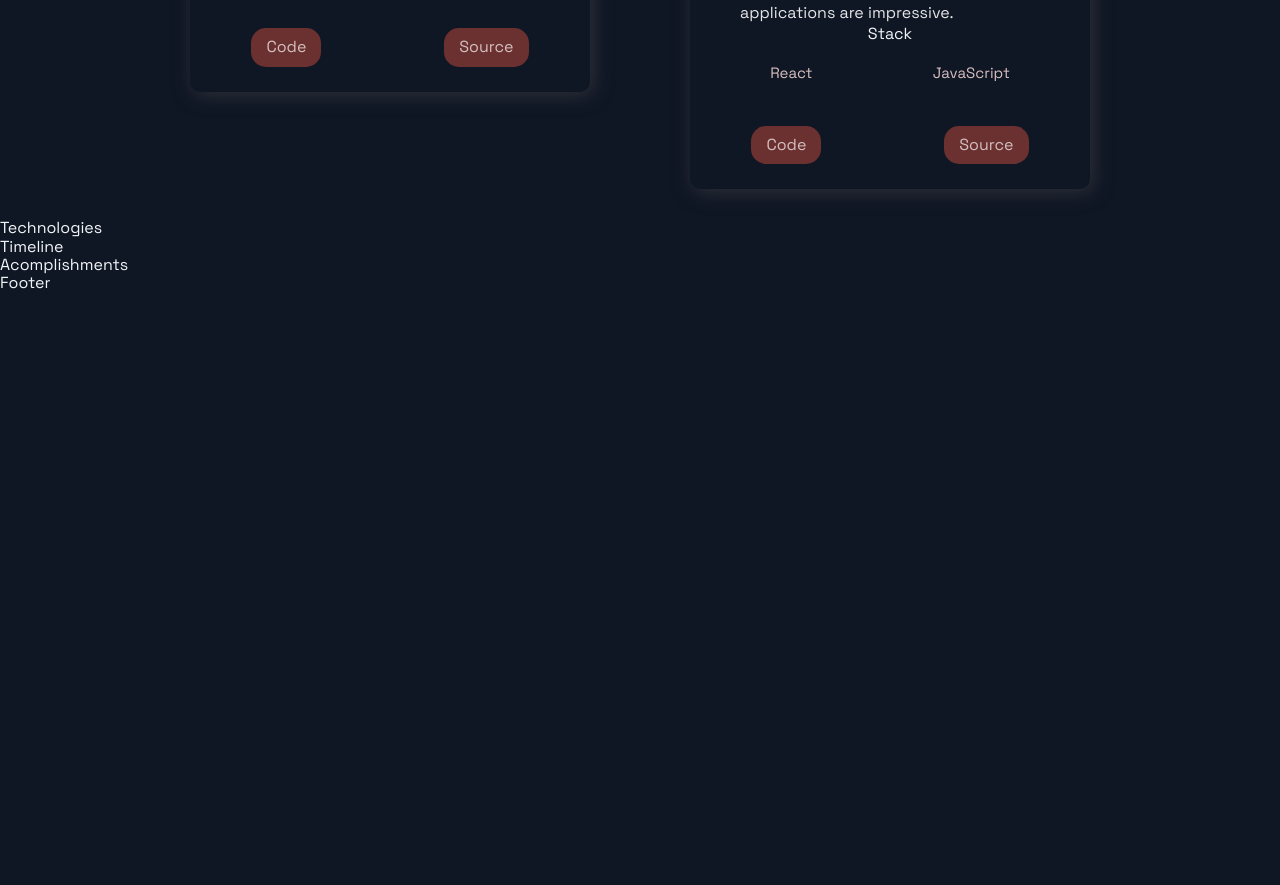
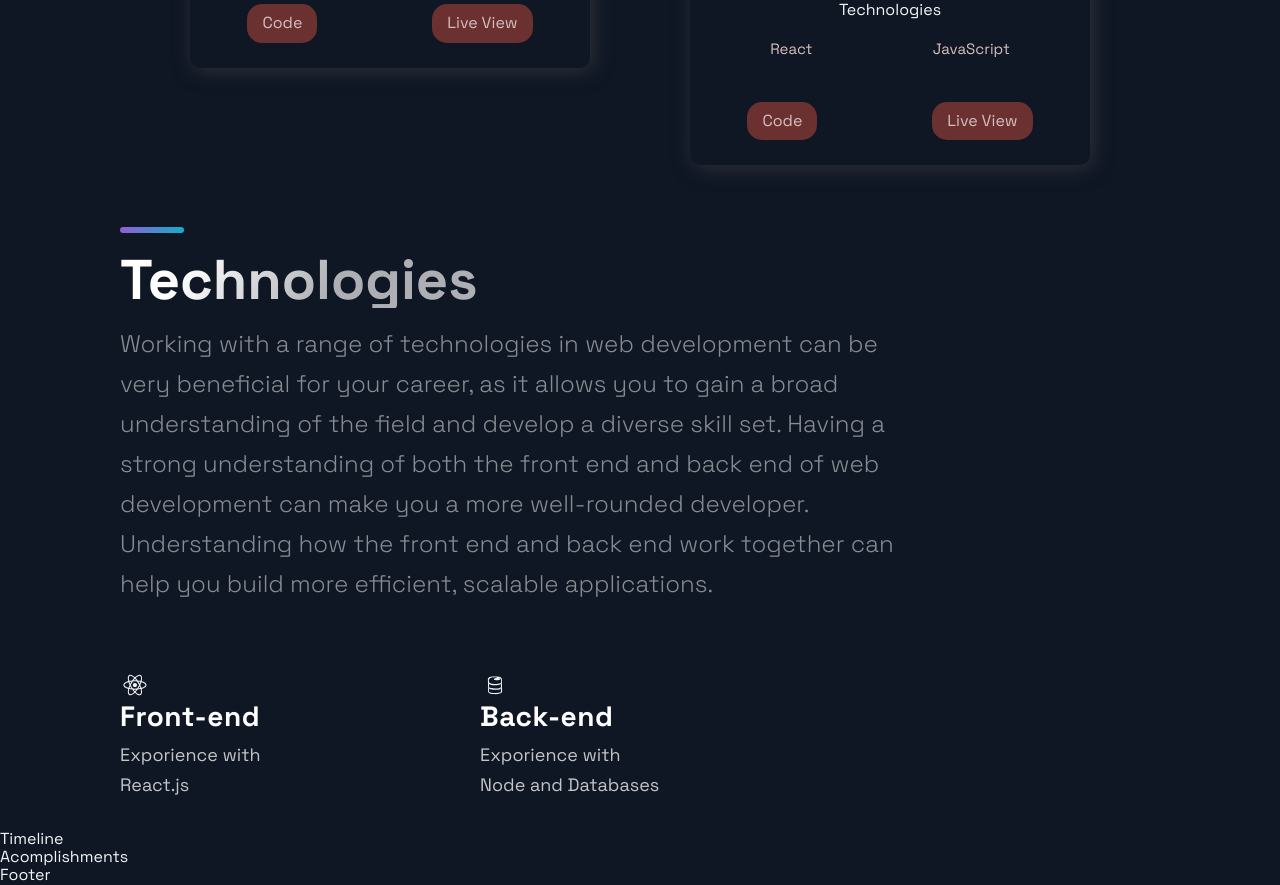
Before and after one commit to bokigolic/portfolio, a Next.js app: page / in a window 1280 px wide. Shown: the part 2315-3200 px from the top of the page. Before the commit the page ends 2608 px from the top, so only its background shows below. Built offline with nearby package versions, Linux system fonts and the light colour scheme.

Commit message:
update project page,add more content

```diff
--- a/src/components/Projects/Projects.js
+++ b/src/components/Projects/Projects.js
@@ -19,7 +19,7 @@ const Projects = () => (
             </TitleContent>
             <CardInfo className="card-info">{p.description}</CardInfo>
             <div>
-              <TitleContent>Stack</TitleContent>
+              <TitleContent>Technologies</TitleContent>
               <TagList>
                 {p.tags.map((t, i) => {
                   return <Tag key={i}>{t}</Tag>;
@@ -28,7 +28,7 @@ const Projects = () => (
             </div>
             <UtilityList>
               <ExternalLinks href={p.visit}>Code</ExternalLinks>
-              <ExternalLinks href={p.source}>Source</ExternalLinks>
+              <ExternalLinks href={p.source}>Live View</ExternalLinks>
             </UtilityList>
           </BlogCard>
         );
--- a/src/components/Technologies/Technologies.js
+++ b/src/components/Technologies/Technologies.js
@@ -3,10 +3,40 @@ import { DiFirebase, DiReact, DiZend } from 'react-icons/di';
 import { Section, SectionDivider, SectionText, SectionTitle } from '../../styles/GlobalComponents';
 import { List, ListContainer, ListItem, ListParagraph, ListTitle } from './TechnologiesStyles';
 
-const Technologies = () =>  (
-  <div>
-    Technologies
-  </div>
+const Technologies = () => (
+  <Section id='tech'>
+    <SectionDivider />
+    <br />
+    <SectionTitle>Technologies</SectionTitle>
+    <SectionText>
+      Working with a range of technologies in web development can be very beneficial for your career, as it allows you to gain a broad understanding of the field and develop a diverse skill set. Having a strong understanding of both the front end and back end of web development can make you a more well-rounded developer. Understanding how the front end and back end work together can help you build more efficient, scalable applications.
+    </SectionText>
+    <List>
+      <ListItem>
+        <DiReact size='3rem' />
+        <ListContainer>
+          <ListTitle>Front-end</ListTitle>
+          <ListParagraph>
+            Exporience with <br />
+            React.js
+          </ListParagraph>
+        </ListContainer>
+      </ListItem>
+      <ListItem>
+        <DiFirebase size='3rem' />
+        <ListContainer>
+          <ListTitle>Back-end</ListTitle>
+          <ListParagraph>
+            Exporience with <br />
+            Node and
+            Databases
+          </ListParagraph>
+        </ListContainer>
+      </ListItem>
+
+    </List>
+
+  </Section>
 );
 
 export default Technologies;
--- a/src/constants/constants.js
+++ b/src/constants/constants.js
@@ -1,7 +1,7 @@
 export const projects = [
   {
     title: 'Facebook Clone',
-    description: "I created this project to challenge myself and learn advanced concepts in React development. I built a social media app using the latest ReactJS technology. The app mimics the core features of Facebook, allowing users to create and manage posts, upload images, write comments, and respond to posts with likes and other reactions. I also plan to expand the feature set to include unique functions that make the app stand out, such as chat features, video sharing, and integration with other social media platforms.",
+    description: "I created this project to challenge myself and learn advanced concepts in React development. I built a social media app using the latest ReactJS technology. The app mimics the core features of Facebook, allowing users to create and manage posts, upload images, write comments, and respond to posts with likes and other reactions. I also plan to expand the feature set to include unique functions that make the app stand out, such as chat features, video sharing.",
     image: '/images/1.png',
     tags: ['JavaScript', 'ReactJS', 'React Router', 'Node', 'API'],
     source: 'https://github.com/bokigolic/social-app',
@@ -40,9 +40,7 @@ export const projects = [
 ];
 
 export const TimeLineData = [
-  { year: 2017, text: 'Started my journey', },
-  { year: 2018, text: 'Worked as a freelance developer', },
-  { year: 2019, text: 'Founded JavaScript Mastery', },
-  { year: 2020, text: 'Shared my projects with the world', },
-  { year: 2021, text: 'Started my own platform', },
+  { year: 2019, text: 'Started my journey', },
+  { year: 2020, text: 'Worked as a freelance developer', },
+
 ];
```
